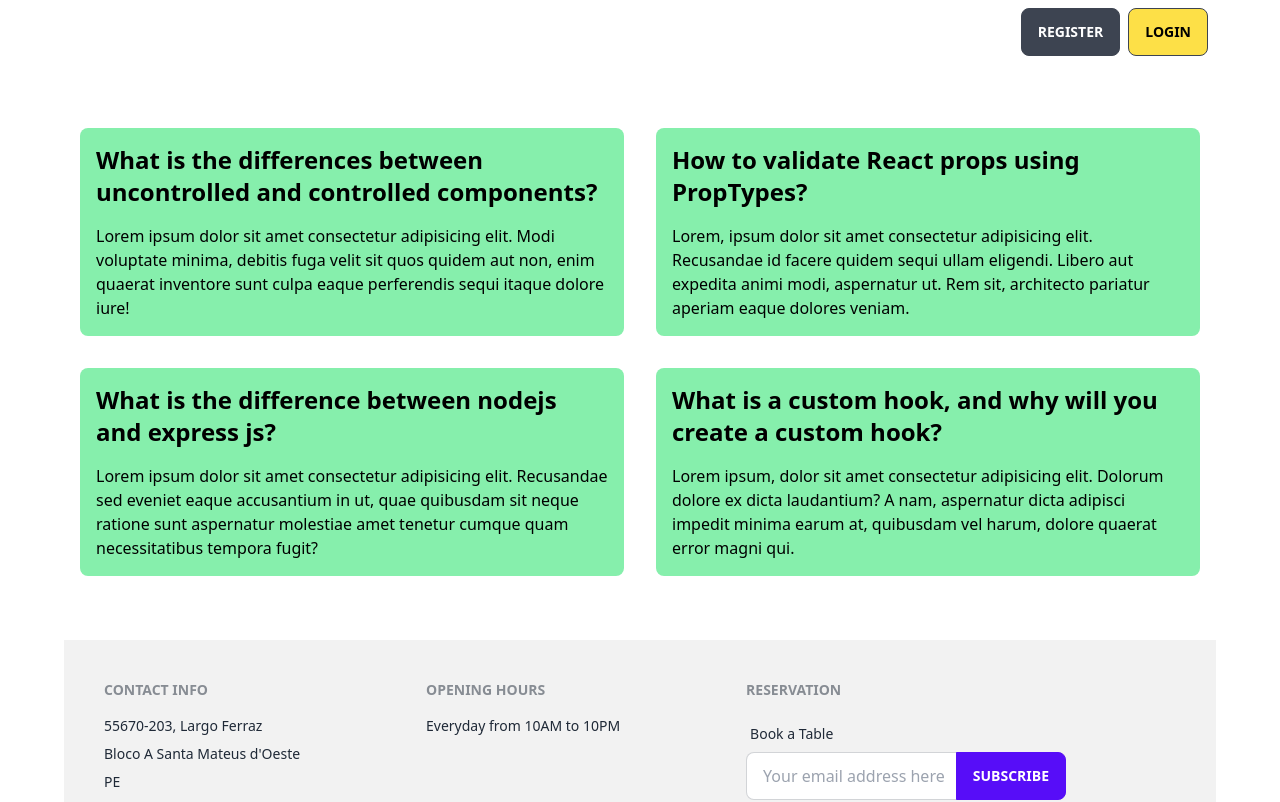
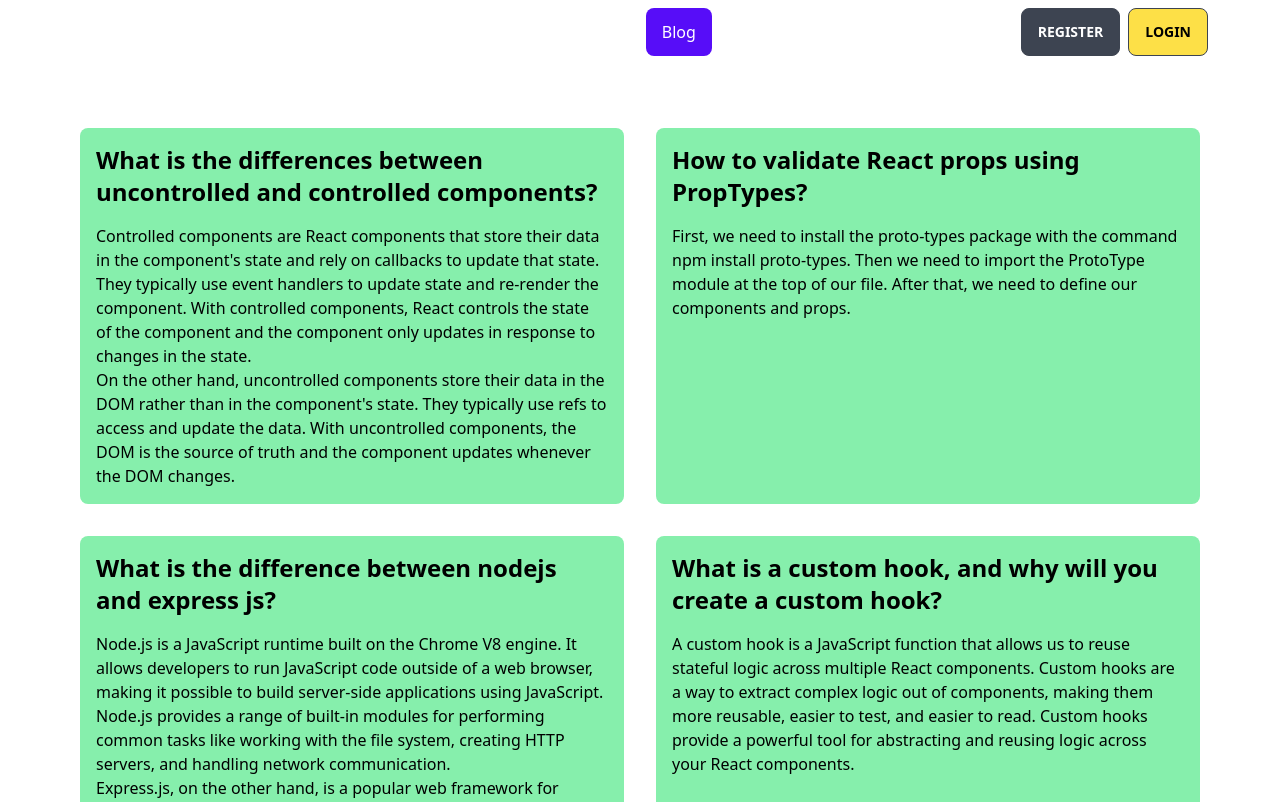
Before and after one commit to belaeat/mexican-chef, a React (Vite) app: page /blog in a window 1280 px wide. Shown: the top 802 px of the page. Built offline with nearby package versions, Linux system fonts and the light colour scheme; no server answers.

Commit message:
active route and blog questions answered

```diff
--- a/src/components/Blog/Blog.jsx
+++ b/src/components/Blog/Blog.jsx
@@ -5,19 +5,29 @@ const Blog = () => {
         <div className='grid md:grid-cols-2 g-4 my-12'>
             <div className='p-4 bg-green-300 rounded-lg m-4 text-black'>
                 <h2 className='font-bold text-2xl mb-4'>What is the differences between uncontrolled and controlled components?</h2>
-                <p>Lorem ipsum dolor sit amet consectetur adipisicing elit. Modi voluptate minima, debitis fuga velit sit quos quidem aut non, enim quaerat inventore sunt culpa eaque perferendis sequi itaque dolore iure!</p>
+                <p>
+                    Controlled components are React components that store their data in the component's state and rely on callbacks to update that state. They typically use event handlers to update state and re-render the component. With controlled components, React controls the state of the component and the component only updates in response to changes in the state.
+                </p>
+                <p>
+                    On the other hand, uncontrolled components store their data in the DOM rather than in the component's state. They typically use refs to access and update the data. With uncontrolled components, the DOM is the source of truth and the component updates whenever the DOM changes.
+                </p>
             </div>
             <div className='p-4 bg-green-300 rounded-lg m-4 text-black'>
                 <h2 className='font-bold text-2xl mb-4'>How to validate React props using PropTypes?</h2>
-                <p>Lorem, ipsum dolor sit amet consectetur adipisicing elit. Recusandae id facere quidem sequi ullam eligendi. Libero aut expedita animi modi, aspernatur ut. Rem sit, architecto pariatur aperiam eaque dolores veniam.</p>
+                <p>First, we need to install the proto-types package with the command npm install proto-types. Then we need to import the ProtoType module at the top of our file. After that, we need to define our components and props.</p>
             </div>
             <div className='p-4 bg-green-300 rounded-lg m-4 text-black'>
                 <h2 className='font-bold text-2xl mb-4'>What is the difference between nodejs and express js?</h2>
-                <p>Lorem ipsum dolor sit amet consectetur adipisicing elit. Recusandae sed eveniet eaque accusantium in ut, quae quibusdam sit neque ratione sunt aspernatur molestiae amet tenetur cumque quam necessitatibus tempora fugit?</p>
+                <p>
+                    Node.js is a JavaScript runtime built on the Chrome V8 engine. It allows developers to run JavaScript code outside of a web browser, making it possible to build server-side applications using JavaScript. Node.js provides a range of built-in modules for performing common tasks like working with the file system, creating HTTP servers, and handling network communication.
+                </p>
+                <p>
+                    Express.js, on the other hand, is a popular web framework for Node.js. It provides a set of features and tools for building web applications and APIs, such as routing, middleware, templating, and error handling. Express.js simplifies the process of building web applications by providing a structured approach to development.
+                </p>
             </div>
             <div className='p-4 bg-green-300 rounded-lg m-4 text-black'>
                 <h2 className='font-bold text-2xl mb-4'>What is a custom hook, and why will you create a custom hook?</h2>
-                <p>Lorem ipsum, dolor sit amet consectetur adipisicing elit. Dolorum dolore ex dicta laudantium? A nam, aspernatur dicta adipisci impedit minima earum at, quibusdam vel harum, dolore quaerat error magni qui.</p>
+                <p>A custom hook is a JavaScript function that allows us to reuse stateful logic across multiple React components. Custom hooks are a way to extract complex logic out of components, making them more reusable, easier to test, and easier to read. Custom hooks provide a powerful tool for abstracting and reusing logic across your React components.</p>
             </div>
         </div>
     );
--- a/src/components/Header/Header.jsx
+++ b/src/components/Header/Header.jsx
@@ -1,5 +1,5 @@
 import React, { useContext } from 'react';
-import { Link } from 'react-router-dom';
+import { Link, NavLink } from 'react-router-dom';
 import { AuthContext } from '../../providers/AuthProvider';
 import { Tooltip } from 'react-tooltip'
 
@@ -32,8 +32,8 @@ const Header = () => {
                 </div>
                 <div className="navbar-center hidden lg:flex">
                     <ul className="menu menu-horizontal px-1">
-                        <li><Link to='/'>Home</Link></li>
-                        <li><Link to='/blog'>Blog</Link></li>
+                        <li><NavLink to='/'>Home</NavLink></li>
+                        <li><NavLink to='/blog'>Blog</NavLink></li>
                     </ul>
                 </div>
                 <img src="" alt="" />
--- a/src/providers/AuthProvider.jsx
+++ b/src/providers/AuthProvider.jsx
@@ -34,7 +34,7 @@ const AuthProvider = ({ children }) => {
     // observer
     useEffect(() => {
         const unsubscribe = onAuthStateChanged(auth, loggedUser =>{
-            console.log("logged in user", loggedUser)
+            // console.log("logged in user", loggedUser)
             setUser(loggedUser)
             setLoading(false)
         })
```
